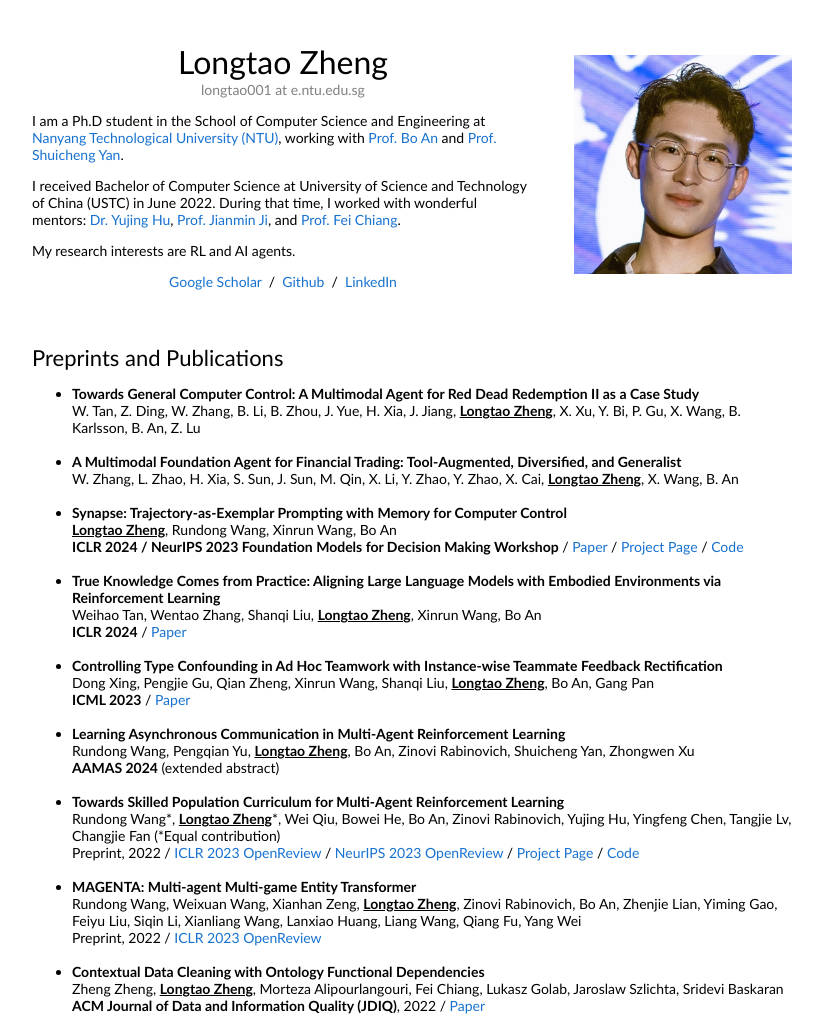
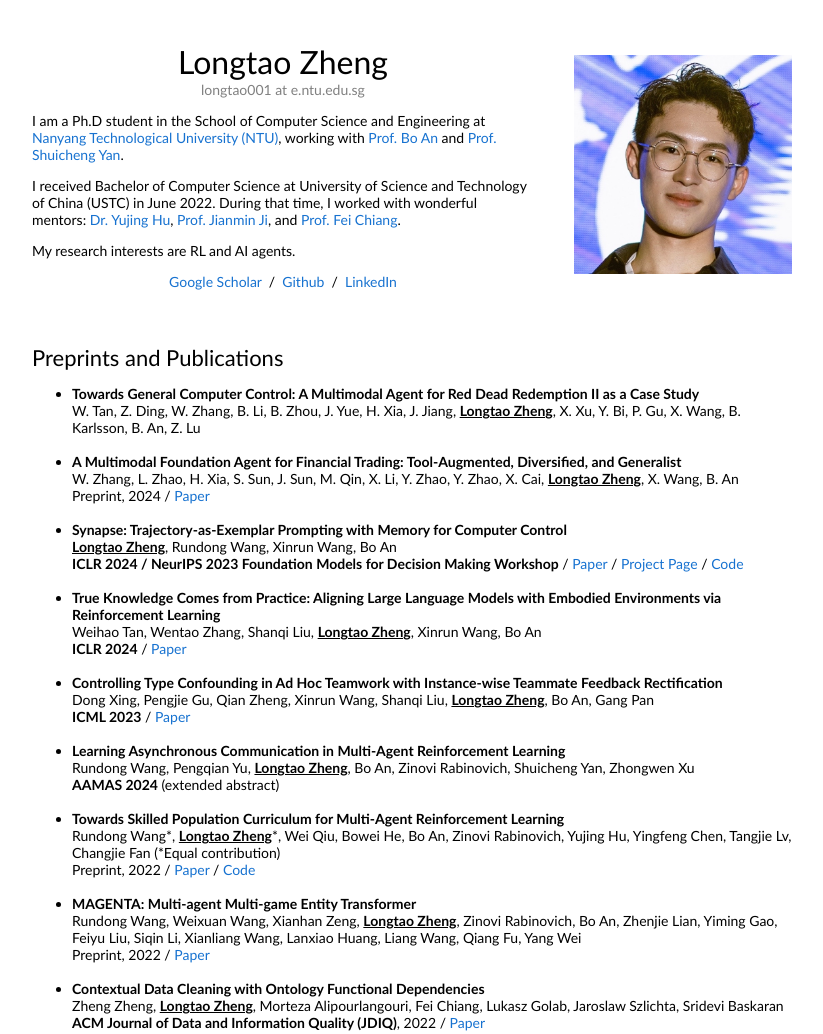
Before and after one commit to ltzheng/ltzheng.github.io, a plain HTML site: page index.html in a window 1280 px wide. Shown: the top 1034 px of the page, without its empty margins (228-1051 px from the left). Drawn offline with Linux system fonts and the light colour scheme.

Commit message:
Update paper info

```diff
--- a/index.html
+++ b/index.html
@@ -64,6 +64,7 @@
                   <br>
                   W. Zhang, L. Zhao, H. Xia, S. Sun, J. Sun, M. Qin, X. Li, Y. Zhao, Y. Zhao, X. Cai, <u><strong>Longtao Zheng</strong></u>, X. Wang, B. An
                   <br>
+                  Preprint, 2024 / <a href="https://arxiv.org/abs/2402.18485">Paper</a>
                 </li>
                 <br>
                 <li>
@@ -103,7 +104,7 @@
                   <br>
                   Rundong Wang*, <u><strong>Longtao Zheng</strong></u>*, Wei Qiu, Bowei He, Bo An, Zinovi Rabinovich, Yujing Hu, Yingfeng Chen, Tangjie Lv, Changjie Fan (*Equal contribution)
                   <br>
-                  Preprint, 2022 / <a href="https://openreview.net/forum?id=GbsvQSaJV-6">ICLR 2023 OpenReview</a> / <a href="https://openreview.net/forum?id=gZiLCwFT61">NeurIPS 2023 OpenReview</a> / <a href="https://sites.google.com/view/marl-spc/">Project Page</a> / <a href="https://github.com/ltzheng/CurriculumMARL">Code</a>
+                  Preprint, 2022 / <a href="https://openreview.net/forum?id=GbsvQSaJV-6">Paper</a> / <a href="https://github.com/ltzheng/CurriculumMARL">Code</a>
                 </li>
                 <br>
                 <li>
@@ -111,7 +112,7 @@
                   <br>
                   Rundong Wang, Weixuan Wang, Xianhan Zeng, <u><strong>Longtao Zheng</strong></u>, Zinovi Rabinovich, Bo An, Zhenjie Lian, Yiming Gao, Feiyu Liu, Siqin Li, Xianliang Wang, Lanxiao Huang, Liang Wang, Qiang Fu, Yang Wei
                   <br>
-                  Preprint, 2022 / <a href="https://openreview.net/forum?id=cytNlkyjWOq">ICLR 2023 OpenReview</a>
+                  Preprint, 2022 / <a href="https://openreview.net/forum?id=cytNlkyjWOq">Paper</a>
                 </li>
                 <br>
                 <li>
```
